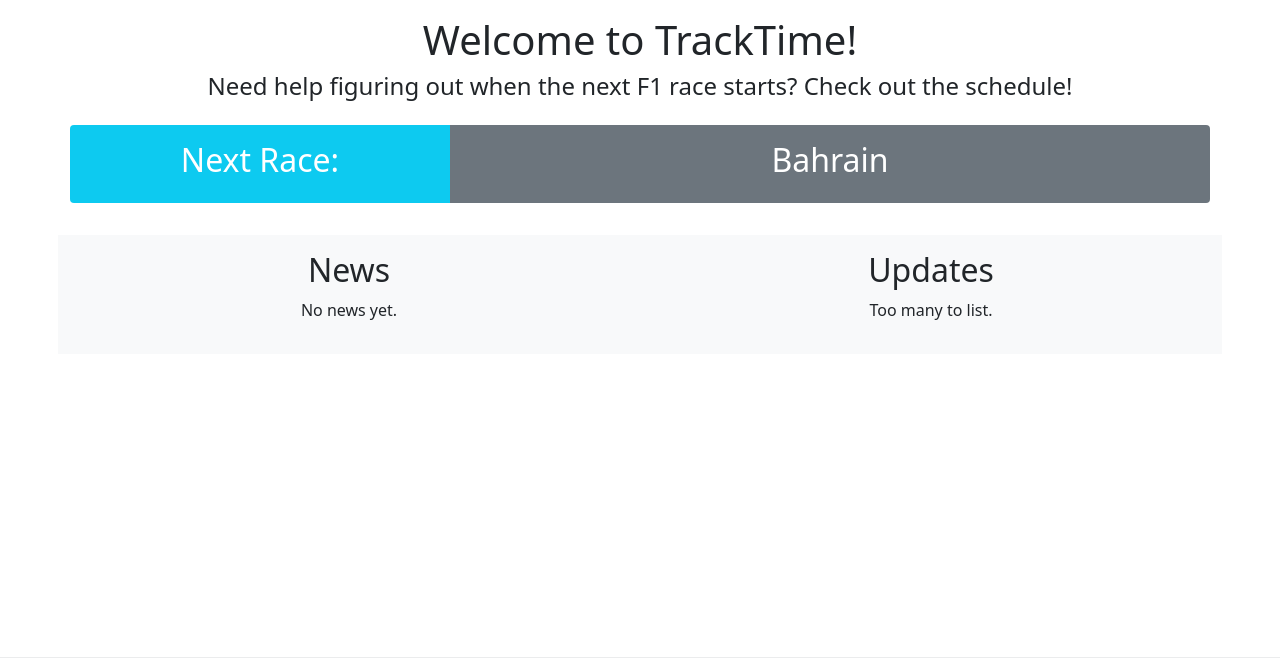
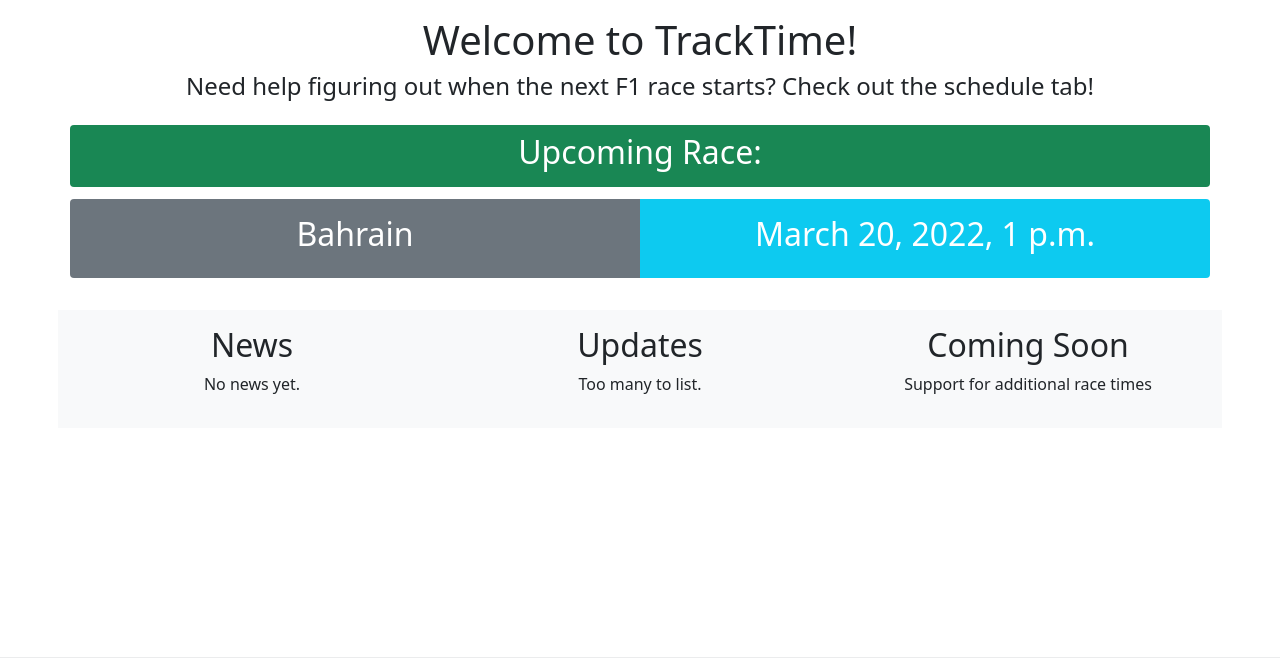
Before and after one commit to Dave8012/TrackTime, a Django app: page / in a window 1280 px wide. Shown: the part 71-729 px from the top of the page. Run offline with Django 4.2, Linux system fonts and the light colour scheme; data comes from the database, SQL or seed files in the repository.

Commit message:
Updated most templates

```diff
--- a/tracktime/races/templates/races/about.html
+++ b/tracktime/races/templates/races/about.html
@@ -20,7 +20,6 @@
             <!-- About Header Column -->
             <div class="col-xs-1 mt-3" align="center">
                 <h1>About TrackTime</h1>
-                <h5>(Who actually reads these things?)</h5>
                 <div class="col-lg-4 mt-5 border-success p-3 mb-2 bg-light text-dark">
                     <h2 align="center">Why I made this</h2>
                     <p align="center">I like F1. Every time I want to find the race time, I end up doing all sorts of mental math comparing timezones to make sure I get it right. I'm hoping this website can be used to avoid additional headaches by providing all race, practice, and qualifying times in your local timezone.</p>
--- a/tracktime/races/templates/races/base.html
+++ b/tracktime/races/templates/races/base.html
@@ -45,7 +45,7 @@
           <!-- Copyright -->
           <div class="text-center p-4" style="background-color: rgba(0, 0, 0, 0.05);">
             © 2022 Copyright:
-            <a class="text-reset fw-bold" href="#">TrackTime</a>
+            <a class="text-reset fw-bold" href="{% url 'races:index' %}">TrackTime</a>
           </div>
           <!-- Copyright -->
         </footer>
--- a/tracktime/races/templates/races/index.html
+++ b/tracktime/races/templates/races/index.html
@@ -21,37 +21,52 @@
             <!-- Welcome Message Column -->
             <div class="col-xs-1 mt-3" align="center">
                 <h1>Welcome to TrackTime!</h1>
-                <h4>Need help figuring out when the next F1 race starts? Check out the schedule!</h4>
+                <h4>Need help figuring out when the next F1 race starts? Check out the schedule tab!</h4>
+            </div>
+
+            <!-- Upcoming Race Header -->
+            <div class="mt-4 row gx-4">
+                <div class="col-lg-12 p-2 mb-2 rounded-start rounded-end bg-success text-white">
+                    <h2 align="center">Upcoming Race:</h2>
+                </div>
             </div>
 
             <!-- Upcoming Race Info Columns -->
-            <div class="mt-4 row gx-4">
-                <div class="col-lg-4 rounded-start p-3 mb-2 bg-info text-white">
-                    <h2 align="center">Next Race:</h2>
-                </div>
+            <div class="mt-1 row gx-4">
 
-                <div class="col-lg-8 rounded-end p-3 mb-2 bg-secondary text-white">
-                    {% if upcoming_scheduled_races %}
-                        {% for schedule in upcoming_scheduled_races %}
-                            <h2 align="center">{{ schedule.race_name }}</h2>
+                {% if upcoming_scheduled_races %}
+                    {% for schedule in upcoming_scheduled_races %}
+                        {% for race in schedule.race_set.all %}
+                            <div class="col-lg-6 p-3 mb-2 rounded-start bg-secondary text-white">
+                                <h2 align="center">{{ schedule.race_name }}</h2>
+                            </div>
+                            <div class="col-lg-6 p-3 mb-2 rounded-end bg-info text-white">
+                                <h2 align="center">{{ race.time }}</h2>
+                            </div>
                         {% endfor %}
-                    {% endif %}
-                </div>
+                    {% endfor %}
+                {% endif %}
             </div>
 
             <!-- Misc Info Columns -->
             <div class="mt-4 row gx-5">
 
-                <div class="col-lg-6 border-info p-3 mb-2 bg-light text-dark">
+                <div class="col-lg-4 border-info p-3 mb-2 bg-light text-dark">
                     <h2 align="center">News</h2>
                     <p align="center">No news yet.</p>
                 </div>
 
-                <div class="col-lg-6 border-warning p-3 mb-2 bg-light text-dark">
+                <div class="col-lg-4 border-warning p-3 mb-2 bg-light text-dark">
                     <h2 align="center">Updates</h2>
                     <p align="center">Too many to list.</p>
                 </div>
+
+                <div class="col-lg-4 border-warning p-3 mb-2 bg-light text-dark">
+                    <h2 align="center">Coming Soon</h2>
+                    <p align="center">Support for additional race times</p>
+                </div>
             </div>
+
         </div>
 
         {% endblock %}
--- a/tracktime/races/templates/races/times.html
+++ b/tracktime/races/templates/races/times.html
@@ -43,7 +43,7 @@
                                 <tr>
                                     <td>{{ schedule.race_name }}</td>
                                     <td>{{ schedule.date }}</td>
-                                    <td>{{ race.time }} CST</td>
+                                    <td>{{ race.time }}</td>
                                     <td>{{ race.location }}</td>
                                     <td>
                                         <p class="mt-0 mb-0 text-start"><b>Practice 1:</b> {{ race.time_p1}}</p>
--- a/tracktime/tracktime/settings.py
+++ b/tracktime/tracktime/settings.py
@@ -104,7 +104,7 @@ AUTH_PASSWORD_VALIDATORS = [
 
 LANGUAGE_CODE = 'en-us'
 
-TIME_ZONE = 'America/Chicago'
+TIME_ZONE = 'UTC'
 
 USE_I18N = True
 
```
Also changed, not shown: tracktime/races/templates/races/detail.html (+13 -8 lines).
